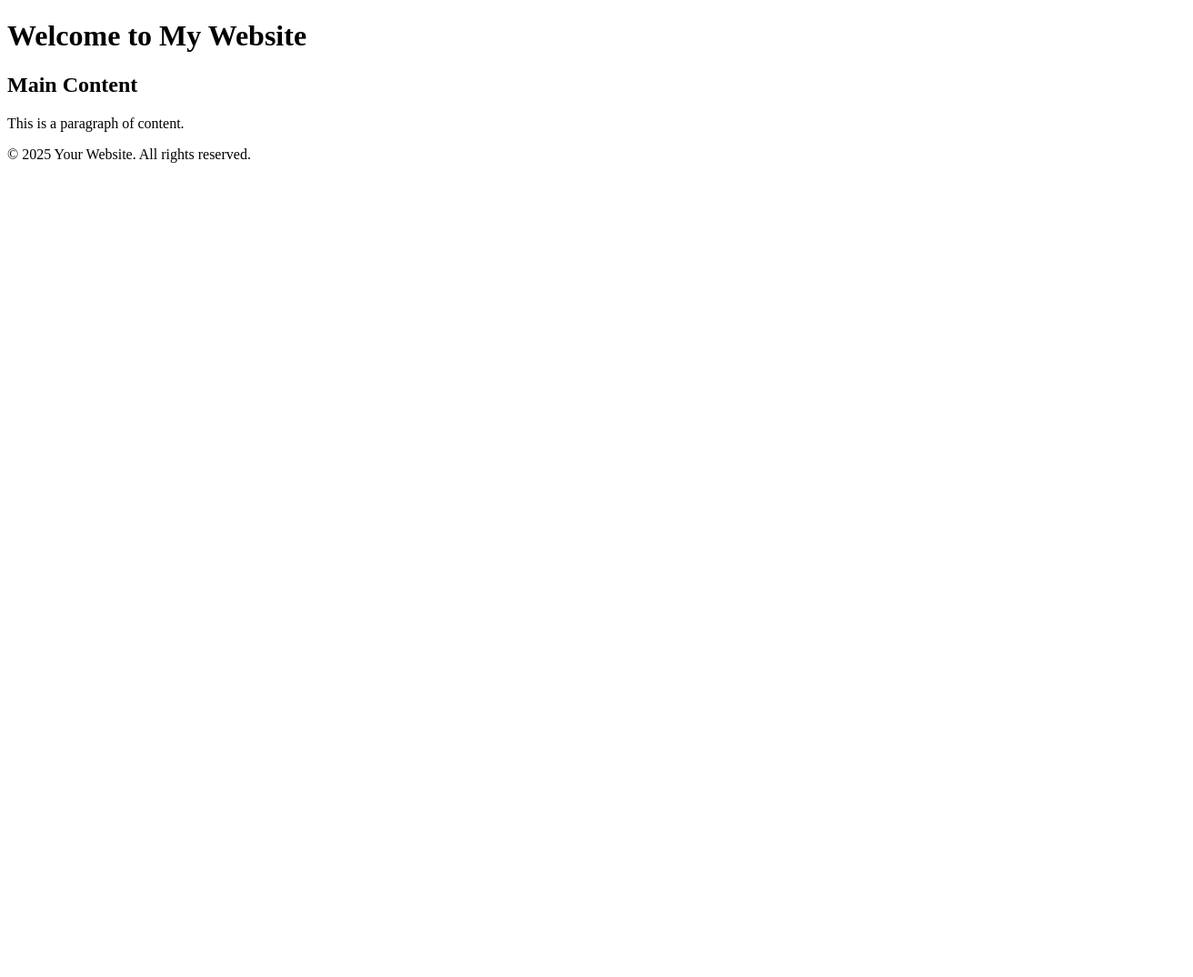
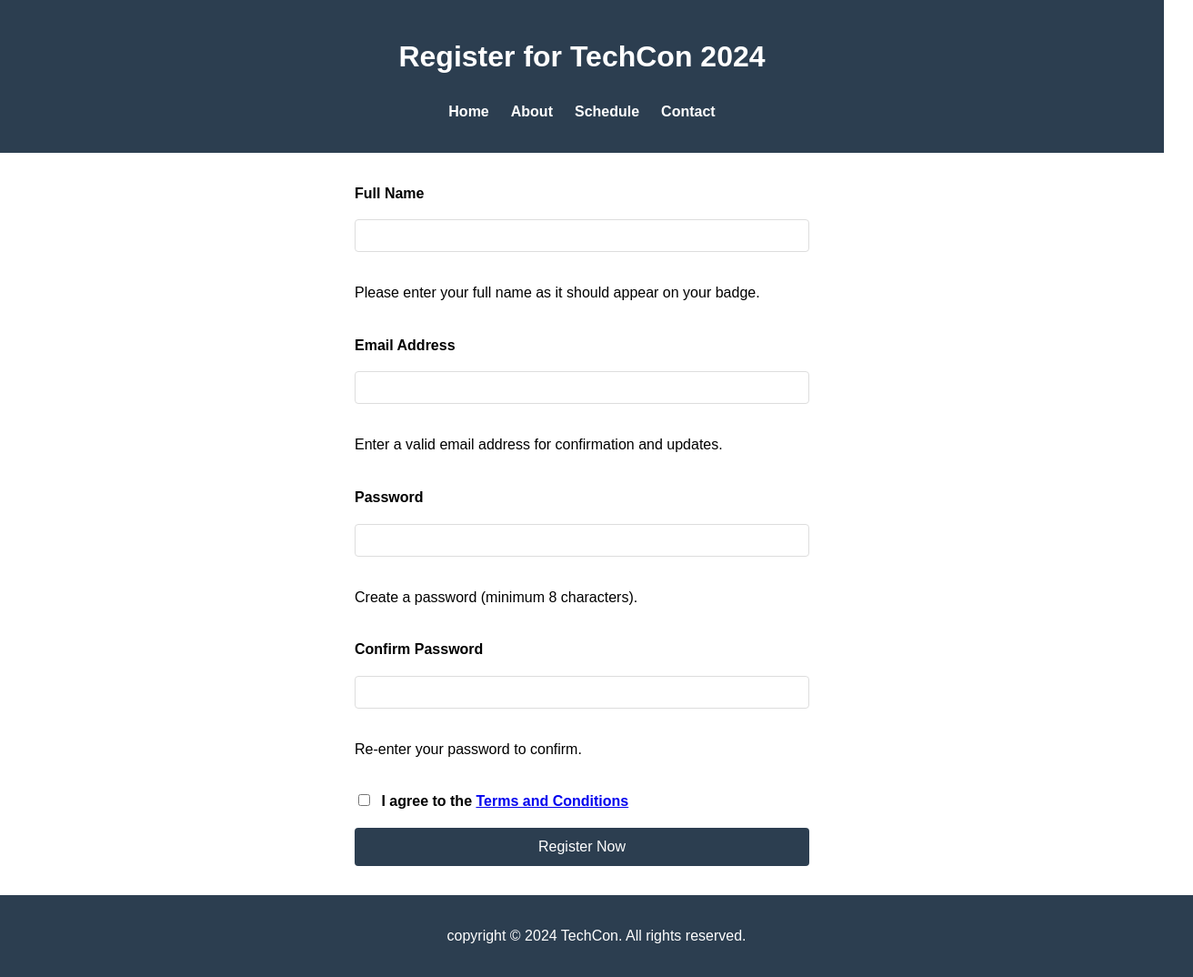
Before and after one commit to Maryline-ui/TechCon_HTML, a plain HTML site: page techcon_website/register.html in a window 1280 px wide. Shown: the whole page at 91% size, 1312 px wide, since content can reach past the window. Before the commit the page ends 800 px from the top, so only its background shows below. Drawn offline with Linux system fonts and the light colour scheme.

Commit message:
Update register.html

```diff
--- a/techcon_website/register.html
+++ b/techcon_website/register.html
@@ -3,29 +3,132 @@
 <head>
     <meta charset="UTF-8">
     <meta name="viewport" content="width=device-width, initial-scale=1.0">
-    <title>Your Page Title</title>
+    <title>Register for TechCon 2024</title>
     <style>
-        /* CSS styles go here */
+        /* Basic CSS for layout and accessibility */
+        body {
+            font-family: Arial, sans-serif;
+            margin: 0;
+            padding: 0;
+            line-height: 1.6;
+        }
+        header {
+            background-color: #2c3e50;
+            color: white;
+            text-align: center;
+            padding: 1rem;
+        }
+        nav ul {
+            list-style: none;
+            padding: 0;
+            display: flex;
+            justify-content: center;
+            gap: 1.5rem;
+        }
+        nav a {
+            color: white;
+            text-decoration: none;
+            font-weight: bold;
+        }
+        nav a:hover, nav a:focus {
+            text-decoration: underline;
+            outline: 2px solid #fff;
+        }
+        main {
+            max-width: 800px;
+            margin: 0 auto;
+            padding: 2rem;
+        }
+        form {
+            display: flex;
+            flex-direction: column;
+            gap: 1rem;
+            max-width: 500px;
+            margin: 0 auto;
+        }
+        label {
+            font-weight: bold;
+        }
+        input[type="text"],
+        input[type="email"],
+        input[type="password"] {
+            padding: 0.5rem;
+            font-size: 1rem;
+            border: 1px solid #ddd;
+            border-radius: 4px;
+            width: 100%;
+            box-sizing: border-box;
+        }
+        input[type="checkbox"] {
+            margin-right: 0.5rem;
+        }
+        button[type="submit"] {
+            background-color: #2c3e50;
+            color: white;
+            padding: 0.75rem;
+            border: none;
+            border-radius: 4px;
+            font-size: 1rem;
+            cursor: pointer;
+        }
+        button[type="submit"]:hover,
+        button[type="submit"]:focus {
+            background-color: #34495e;
+            outline: 2px solid #fff;
+        }
+        footer {
+            background-color: #2c3e50;
+            color: white;
+            text-align: center;
+            padding: 1rem;
+            position: relative;
+            bottom: 0;
+            width: 100%;
+        }
     </style>
 </head>
 <body>
     <header>
-        <h1>Welcome to My Website</h1>
+        <h1>Register for TechCon 2024</h1>
+        <nav>
+            <ul>
+                <li><a href="index.html" aria-label="Return to TechCon 2024 homepage">Home</a></li>
+                <li><a href="about.html" aria-label="Learn more about TechCon 2024">About</a></li>
+                <li><a href="schedule.html" aria-label="View the TechCon 2024 schedule">Schedule</a></li>
+                <li><a href="contact.html" aria-label="Contact the TechCon 2024 team">Contact</a></li>
+            </ul>
+        </nav>
     </header>
 
     <main>
-        <section>
-            <h2>Main Content</h2>
-            <p>This is a paragraph of content.</p>
-        </section>
+        <form action="/submit-registration" method="post">
+            <label for="full-name">Full Name</label>
+            <input type="text" id="full-name" name="full-name" required aria-describedby="name-help">
+            <p id="name-help" class="help-text">Please enter your full name as it should appear on your badge.</p>
+
+            <label for="email">Email Address</label>
+            <input type="email" id="email" name="email" required aria-describedby="email-help">
+            <p id="email-help" class="help-text">Enter a valid email address for confirmation and updates.</p>
+
+            <label for="password">Password</label>
+            <input type="password" id="password" name="password" required aria-describedby="password-help">
+            <p id="password-help" class="help-text">Create a password (minimum 8 characters).</p>
+
+            <label for="confirm-password">Confirm Password</label>
+            <input type="password" id="confirm-password" name="confirm-password" required aria-describedby="confirm-password-help">
+            <p id="confirm-password-help" class="help-text">Re-enter your password to confirm.</p>
+
+            <label for="terms">
+                <input type="checkbox" id="terms" name="terms" required>
+                I agree to the <a href="terms.html" aria-label="View TechCon 2024 terms and conditions">Terms and Conditions</a>
+            </label>
+
+            <button type="submit">Register Now</button>
+        </form>
     </main>
 
     <footer>
-        <p>&copy; 2025 Your Website. All rights reserved.</p>
+        <p>copyright © 2024 TechCon. All rights reserved.</p>
     </footer>
-
-    <script>
-        // JavaScript code goes here
-    </script>
 </body>
 </html>
```
